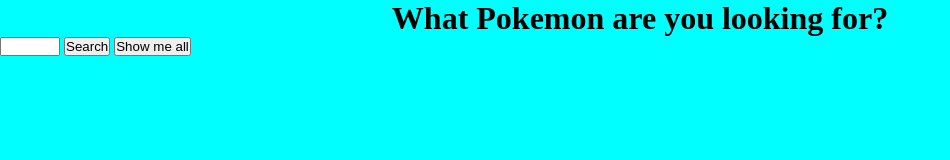
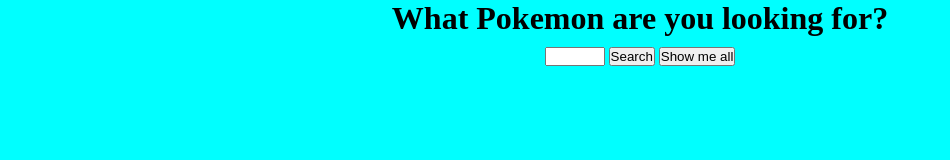
Before and after one commit to Shbucket/Pokemon-Card-Geneator, a plain HTML site: page index.html in a window 1280 px wide. Shown: the whole page, without its empty margins (0-950 px from the left). Drawn offline with Linux system fonts and the light colour scheme; no server answers.

Commit message:
created div to hold buttons to center them

```diff
--- a/index.html
+++ b/index.html
@@ -9,9 +9,10 @@
 </head>
 <body>
     <h1>What Pokemon are you looking for?</h1>
-    <input type="number" id="number" name="number" min="1" max="905">
+    <div class="getInfo">  <input type="number" id="number" name="number" min="1" max="905">
     <button onclick=findPokemon()>Search</button>
-    <button onclick=fetchPokemon()>Show me all </button>
+    <button onclick=fetchPokemon()>Show me all </button></div>
+
     <div id="container"></div>
     <script src="/script.js"></script>
 </body>
--- a/style.css
+++ b/style.css
@@ -20,6 +20,7 @@ li{
    background-color: white;
 }
 h1{text-align: center;}
-#number{
-
+.getInfo{
+    margin: 10px;
+    text-align: center;
 }
```
